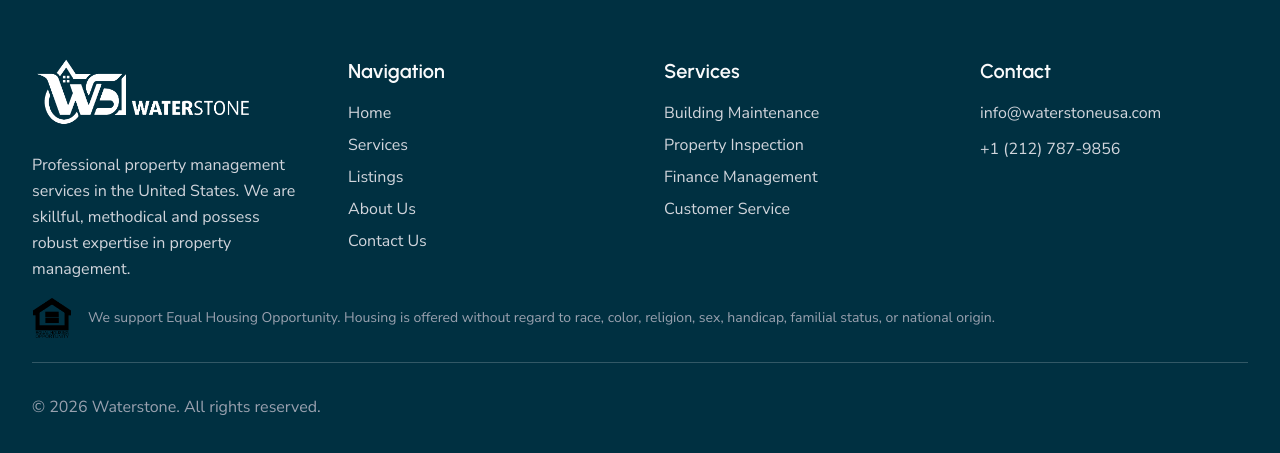
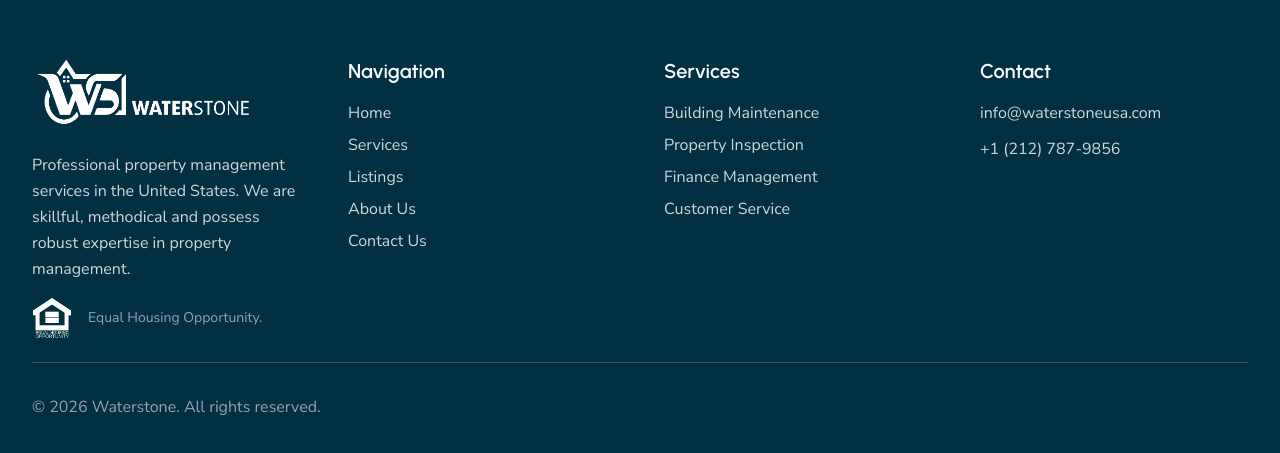
Before and after one commit to IsabelMorales/waterstone-webpage, a Next.js app: page / in a window 1280 px wide. Shown: the part 5115-5568 px from the top of the page. Built offline with nearby package versions, Linux system fonts and the light colour scheme; no server answers.

Commit message:
housing logo fixed

```diff
--- a/app/components/layout/Footer.tsx
+++ b/app/components/layout/Footer.tsx
@@ -124,9 +124,7 @@ export default function Footer() {
             className="h-10 w-10 flex-shrink-0 object-contain"
           />
           <p className="min-w-0 flex-1 text-gray-400 text-sm leading-relaxed">
-            We support Equal Housing Opportunity. Housing is offered without
-            regard to race, color, religion, sex, handicap, familial status, or
-            national origin.
+            Equal Housing Opportunity.
           </p>
         </div>
 
```
Also changed, not shown: public/eho-logo.png.
